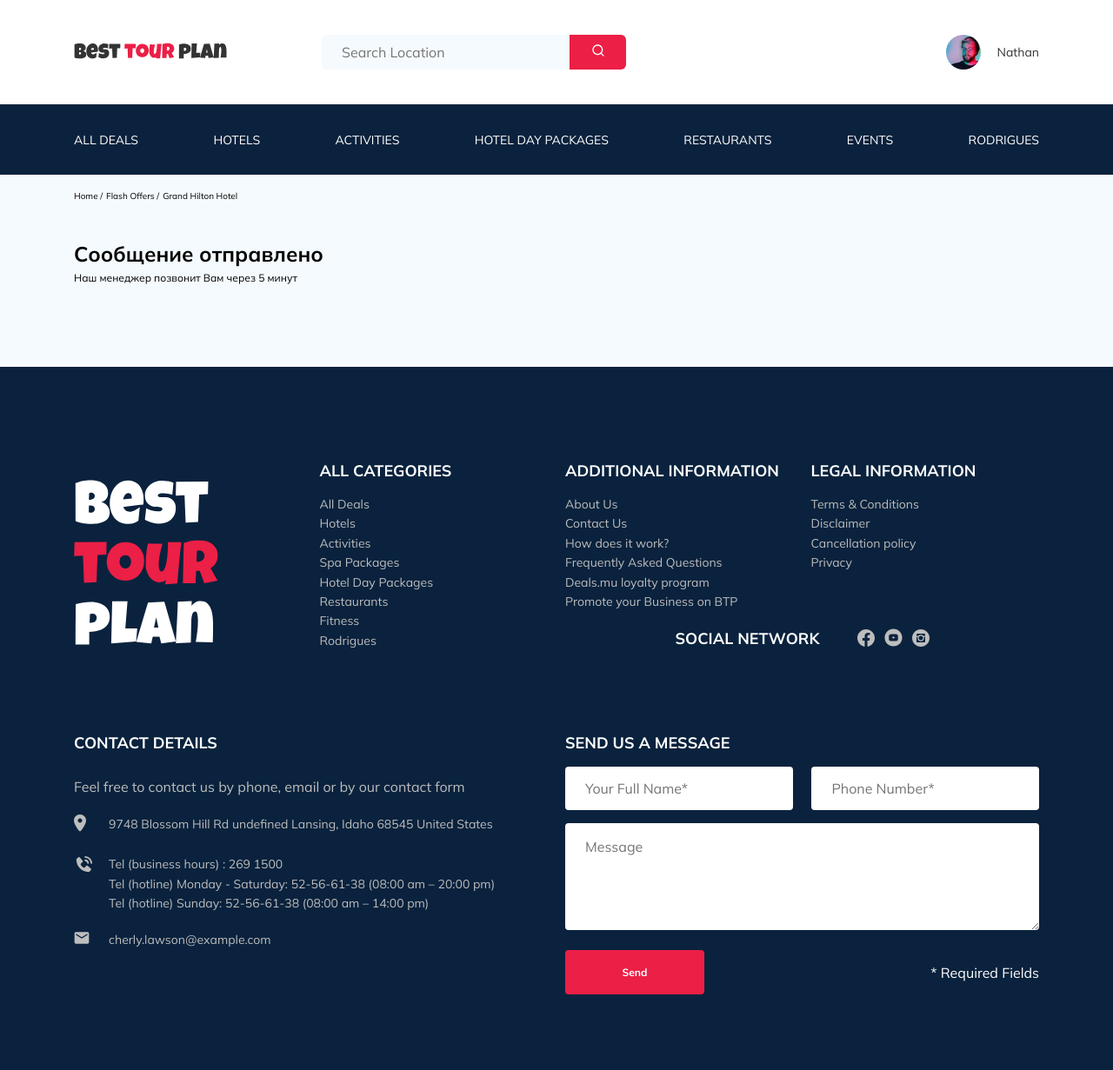
After one commit to VladimirGra4evvv/tour-plan, a PHP site: page /thankyou.html in a window 1280 px wide. The commit adds this page. Shown: the top 1231 px of the page at 87% size. Run offline with PHP 8.4, Linux system fonts and the light colour scheme.

Commit message:
create: added php mailer send

```diff
--- a/css/style.css
+++ b/css/style.css
@@ -1044,7 +1044,7 @@ template {
 }
 
 .activities {
-  padding: 60px 0 98px 0;
+  padding: 0 0 98px 0;
 }
 
 .activities__title {
@@ -1373,6 +1373,11 @@ template {
 }
 
 @media (min-width: 992px) {
+  .search__button,
+  .subscribe__button,
+  .card__button {
+    cursor: pointer;
+  }
   .search__button:hover,
   .subscribe__button:hover,
   .card__button:hover {
@@ -1386,6 +1391,9 @@ template {
   }
   .breadcrumb-list__link:hover {
     color: #ec1f46;
+  }
+  .booking__button, .footer__button {
+    cursor: pointer;
   }
   .booking__button:hover, .footer__button:hover {
     color: #0a223d;
--- a/sass/_media.sass
+++ b/sass/_media.sass
@@ -19,6 +19,7 @@
     .subscribe,
     .card
         &__button
+            cursor: pointer
             &:hover
                 background-color: $dark
     .user
@@ -36,6 +37,7 @@
                     color: $primary
     .booking, .footer
         &__button
+            cursor: pointer
             &:hover
                 color: $dark
     .footer
--- a/sass/blocks/_activities.sass
+++ b/sass/blocks/_activities.sass
@@ -1,5 +1,5 @@
 .activities
-    padding: 60px 0 98px 0
+    padding: 0 0 98px 0
     &__title
         font-style: normal
         font-weight: bold
--- /dev/null
+++ b/thankyou.html
@@ -0,0 +1,259 @@
+<!DOCTYPE html>
+<html lang="en">
+<head>
+    <meta charset="UTF-8">
+    <meta http-equiv="X-UA-Compatible" content="IE=edge">
+    <meta name="viewport" content="width=device-width, initial-scale=1.0">
+    <script src="https://api-maps.yandex.ru/2.1/?lang=ru_RU&amp;apikey=9f34a388-de5f-4727-99e5-f61d247bfa72" type="text/javascript"></script>
+    <script src="js/mapparams.js" type="text/javascript"></script>
+    <title>Best Tour Plan - Hotel Booking</title>
+    <link
+        href="https://fonts.googleapis.com/css2?family=Mulish:wght@400;700&family=Nunito:wght@400;600;800&
+        display=swap"
+        rel="stylesheet"
+    >
+    <link rel="stylesheet" href="css/swiper-bundle.min.css">
+    <link rel="stylesheet" href="css/style.css">
+</head>
+<body>
+    <header class="navbar navbar--mobile_fixed">
+        <div class="container">
+            <div class="navbar-top">
+               <a href="#" class="logo">
+                   <img src="img/horizontal-logo.svg"
+                   alt="Logo: Best Tour Plan"
+                   class="logo__image"
+                   />
+               </a>
+
+               <form action="#" class="search navbar__search navbar__search--mobile--hidden">
+                   <input type="text" class="search__input" placeholder="Search Location">
+                   <button class="search__button">
+                       <img src="img/search.svg" alt="Icon: search">
+                   </button>
+               </form>
+
+                <a href="#" class="user navbar__user navbar__user--mobile--hidden">
+                    <img
+                        src="img/user-avatar.jpg"
+                        alt="avatar: Nathan"
+                        class="user__avatar"
+                    />
+                    <span class="user__name">Nathan</span>
+                </a>
+                <!-- /.user -->
+                <button class="menu-button navbar-top__menu-button">
+                    <span class="menu-button__line"></span>
+                    <span class="menu-button__line"></span>
+                    <span class="menu-button__line"></span>
+                </button>
+            </div>
+            <!-- /.navbar-top -->
+        </div>
+        <!-- /.container -->
+        <div class="navbar-bottom">
+            <nav class="container">
+                <ul class="navbar-menu">
+                    <li class="navbar-menu__item navbar-menu__item--mobile--visible">
+                        <a href="#" class="user navbar__user navbar__user--mobile--visible">
+                            <img
+                                src="img/user-avatar.jpg"
+                                alt="avatar: Nathan"
+                                class="user__avatar"
+                            />
+                            <span class="user__name user__name--light">Nathan</span>
+                        </a>
+                        <!-- /.user -->
+                    </li>
+                    <li class="navbar-menu__item navbar-menu__item--mobile--visible">
+                        <form action="#" class="search navbar__search navbar__search--mobile--visible">
+                            <input type="text" class="search__input" placeholder="Search Location">
+                            <button class="search__button">
+                                <img src="img/search.svg" alt="Icon: search">
+                            </button>
+                        </form>
+                    </li>
+
+                    <li class="navbar-menu__item">
+                        <a href="#" class="navbar-menu__link">All Deals</a>
+                    </li>
+                    <li class="navbar-menu__item">
+                        <a href="#" class="navbar-menu__link">Hotels</a>
+                    </li>
+                    <li class="navbar-menu__item">
+                        <a href="#" class="navbar-menu__link">Activities</a>
+                    </li>
+                    <li class="navbar-menu__item">
+                        <a href="#" class="navbar-menu__link">Hotel Day Packages</a>
+                    </li>
+                    <li class="navbar-menu__item">
+                        <a href="#" class="navbar-menu__link">Restaurants</a>
+                    </li>
+                    <li class="navbar-menu__item">
+                        <a href="#" class="navbar-menu__link">Events</a>
+                    </li>
+                    <li class="navbar-menu__item">
+                        <a href="#" class="navbar-menu__link">Rodrigues</a>
+                    </li>
+                </ul>
+                <!-- /.navbar-menu -->
+            </nav>
+            <!-- /.container -->
+        </div>
+        <!-- /.navbar-bottom -->
+    </header>
+    <nav class="breadcrumb">
+       <div class="container">
+            <ul class="breadcrumb-list">
+                <li class="breadcrumb-list__item">
+                    <a href="#" class="breadcrumb-list__link">Home</a>
+                </li>
+                <li class="breadcrumb-list__item">
+                    <a href="#" class="breadcrumb-list__link">Flash Offers</a>
+                </li>
+                <li class="breadcrumb-list__item">
+                    Grand Hilton Hotel
+                </li>
+            </ul>
+       </div>
+       <!-- /.container -->
+    </nav>
+    <!-- /.breadcrumb -->
+    <section class="hotel">
+        <div class="container">
+            <div class="hotel-info">
+                <div class="hotel-info__text">
+                    <div class="hotel-wrapper">
+                        <h1 class="hotel-name hotel-info__name">Сообщение отправлено</h1>
+                    </div>
+                    <p class="hotel-description hotel-info__description">
+                        Наш менеджер позвонит Вам через 5 минут
+                    </p>
+                </div>
+                <!-- /.hotel-info__text -->
+            </div>
+            <!-- /.hotel-info -->
+        </div>
+        <!-- /.container -->
+    </section>
+    <!-- /.hotel -->
+    <footer class="footer">
+        <div class="container">
+            <div class="footer-wrapper">
+                <img src="img/vertical-logo.svg" alt="Logo: Best Tour Plan" class="logo footer__logo">
+                <div class="footer__list footer__categories">
+                    <h3 class="footer__title">ALL CATEGORIES</h3>
+                    <ul class="footer__ul">
+                        <li class="footer__item"><a href="#" class="footer__link">All Deals</a></li>
+                        <li class="footer__item"><a href="#" class="footer__link">Hotels</a></li>
+                        <li class="footer__item"><a href="#" class="footer__link">Activities</a></li>
+                        <li class="footer__item"><a href="#" class="footer__link">Spa Packages</a></li>
+                        <li class="footer__item"><a href="#" class="footer__link">Hotel Day Packages</a></li>
+                        <li class="footer__item"><a href="#" class="footer__link">Restaurants</a></li>
+                        <li class="footer__item"><a href="#" class="footer__link">Fitness</a></li>
+                        <li class="footer__item"><a href="#" class="footer__link">Rodrigues</a></li>
+                    </ul>
+                </div>
+                <!-- /.footer__list -->
+                <div class="footer__list footer__additional">
+                    <h3 class="footer__title">ADDITIONAL INFORMATION</h3>
+                    <ul class="footer__ul">
+                        <li class="footer__item"><a href="#" class="footer__link">About Us</a></li>
+                        <li class="footer__item"><a href="#" class="footer__link">Contact Us</a></li>
+                        <li class="footer__item"><a href="#" class="footer__link">How does it work?</a></li>
+                        <li class="footer__item"><a href="#" class="footer__link">Frequently Asked Questions</a></li>
+                        <li class="footer__item"><a href="#" class="footer__link">Deals.mu loyalty program</a></li>
+                        <li class="footer__item"><a href="#" class="footer__link">Promote your Business on BTP</a></li>
+                    </ul>
+                </div>
+                <!-- /.footer__list -->
+                <div class="footer__social-network">
+                    <h3 class="footer__title footer__title--inline">Social Network</h3>
+                    <div class="footer__social-links">
+                        <a href="#" class="footer__link">
+                            <img src="img/fb.svg" alt="icon: facebook">
+                        </a>
+                        <a href="#" class="footer__link">
+                            <img src="img/yt.svg" alt="icon: youtube">
+                        </a>
+                        <a href="#" class="footer__link">
+                            <img src="img/inst.svg" alt="icon: instagram">
+                        </a>
+                    </div>
+                    <!-- /.footer__social-links -->
+                </div>
+                <!-- /.footer__social-network -->
+                <div class="footer__list footer__legal">
+                    <h3 class="footer__title">LEGAL INFORMATION</h3>
+                    <ul class="footer__ul">
+                        <li class="footer__item"><a href="#" class="footer__link">Terms & Conditions</a></li>
+                        <li class="footer__item"><a href="#" class="footer__link">Disclaimer</a></li>
+                        <li class="footer__item"><a href="#" class="footer__link">Cancellation policy</a></li>
+                        <li class="footer__item"><a href="#" class="footer__link">Privacy</a></li>
+                    </ul>
+                </div>
+                <!-- /.footer__list -->
+                <div class="footer__contact-details">
+                    <h3 class="footer__title footer__title--mb-3">Contact Details</h3>
+                    <p class="footer__text">Feel free to contact us by phone, email or by
+                        our contact form</p>
+                    <ul class="footer__ul">
+                        <li class="footer__item footer__item--mb-2">
+                            <div class="footer__icon-wrapper">
+                                <img class="footer__icon" src="img/icon-map.svg" alt="icon: map" class="footer_icon">
+                            </div>
+                            9748 Blossom Hill Rd undefined Lansing, Idaho 68545 United States
+                        </li>
+                        <li class="footer__item footer__item--mb-2">
+                            <div class="footer__icon-wrapper">
+                                <img class="footer__icon" src="img/icon-phone-call.svg" alt="icon: phone call" class="footer_icon">
+                            </div>
+                            Tel (business hours) : 269 1500 <br>
+                            Tel (hotline) Monday - Saturday: 52-56-61-38 (08:00 am – 20:00 pm) <br>
+                            Tel (hotline) Sunday: 52-56-61-38 (08:00 am – 14:00 pm)
+                        </li>
+                        <li class="footer__item footer__item--mb-2">
+                            <div class="footer__icon-wrapper">
+                                <img class="footer__icon" src="img/icon-letter.svg" alt="icon: email" class="footer_icon">
+                            </div>
+                            cherly.lawson@example.com
+                        </li>
+                    </ul>
+                </div>
+                <!-- /.footer__contact-details -->
+                <div class="footer__contact-form">
+                    <h3 class="footer__title">
+                        Send us a message
+                    </h3>
+                    <form action="send.php" method="POST" class="footer__form">
+                        <input type="text" class="input footer__input" placeholder="Your Full Name*" name="name" >
+                        <input type="text" class="input footer__input" placeholder="Phone Number*" name="phone">
+                        <textarea class="footer__message" placeholder="Message" name="message"></textarea>
+                        <button class="button footer__button" type="submit">Send</button>
+                        <span class="footer__info">* Required Fields</span>
+                    </form>
+                </div>
+                <div class="footer__info-bottom">
+                    <ul class="footer__list-bottom">
+                        <li class="footer__item footer__item--mc">
+                            <a href="#" class="footer__link">Disclaimer</a>
+                        </li>
+                        <li class="footer__item footer__item--mc">
+                            <a href="#" class="footer__link">Conditions of use</a>
+                        </li>
+                        <li class="footer__item footer__item--mc">
+                            <a href="#" class="footer__link">Cancellation policy</a>
+                        </li>
+                    </ul>
+                    <img src="img/payment.svg" alt="icon: payment" class="footer_icon">
+                </div>
+                <!-- /.footer__info -->
+            </div>
+            <!-- /.footer-wrapper -->
+        </div>
+        <!-- /.container -->
+    </footer>
+    <script src="js/swiper-bundle.min.js"></script>
+    <script src="js/main.js"></script>
+</body>
+</html>
```
Also changed, not shown: index.html (+7 -6 lines), send.php (added, +60 -0 lines), 4 other files.
